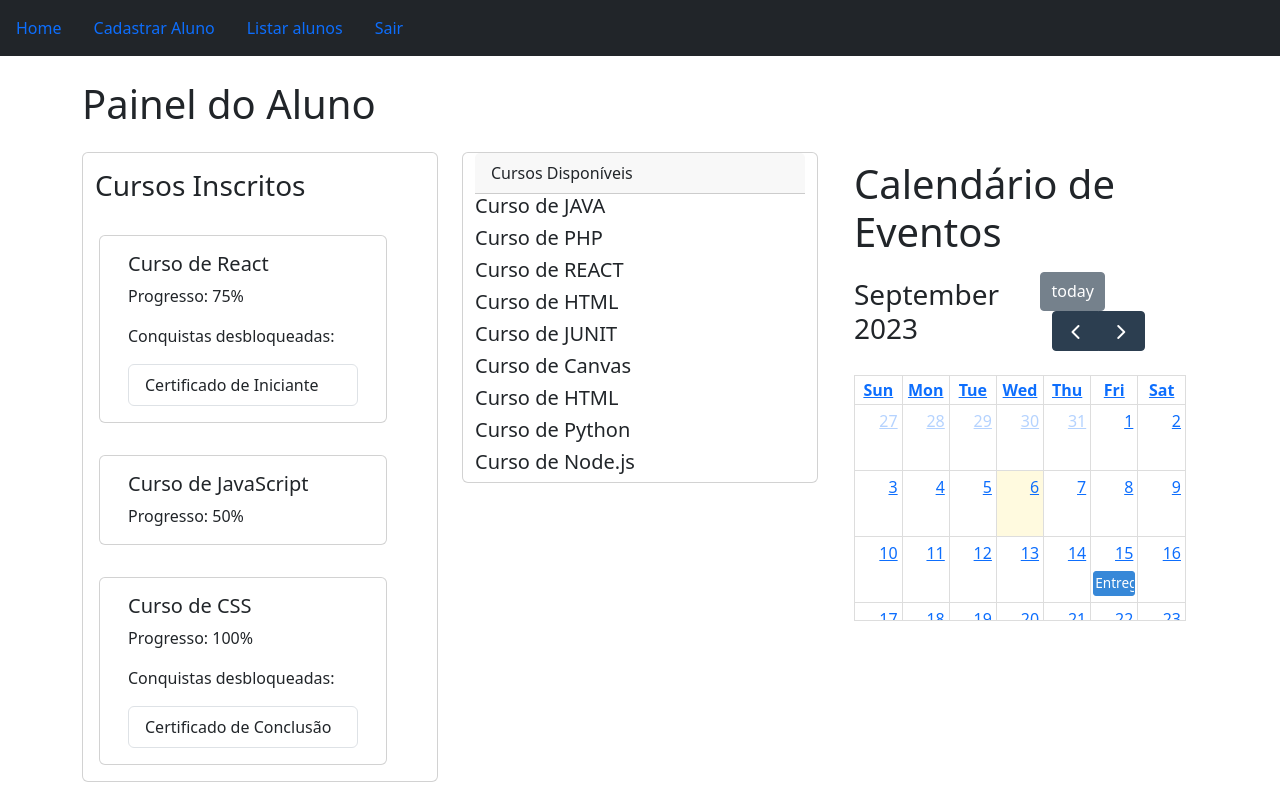
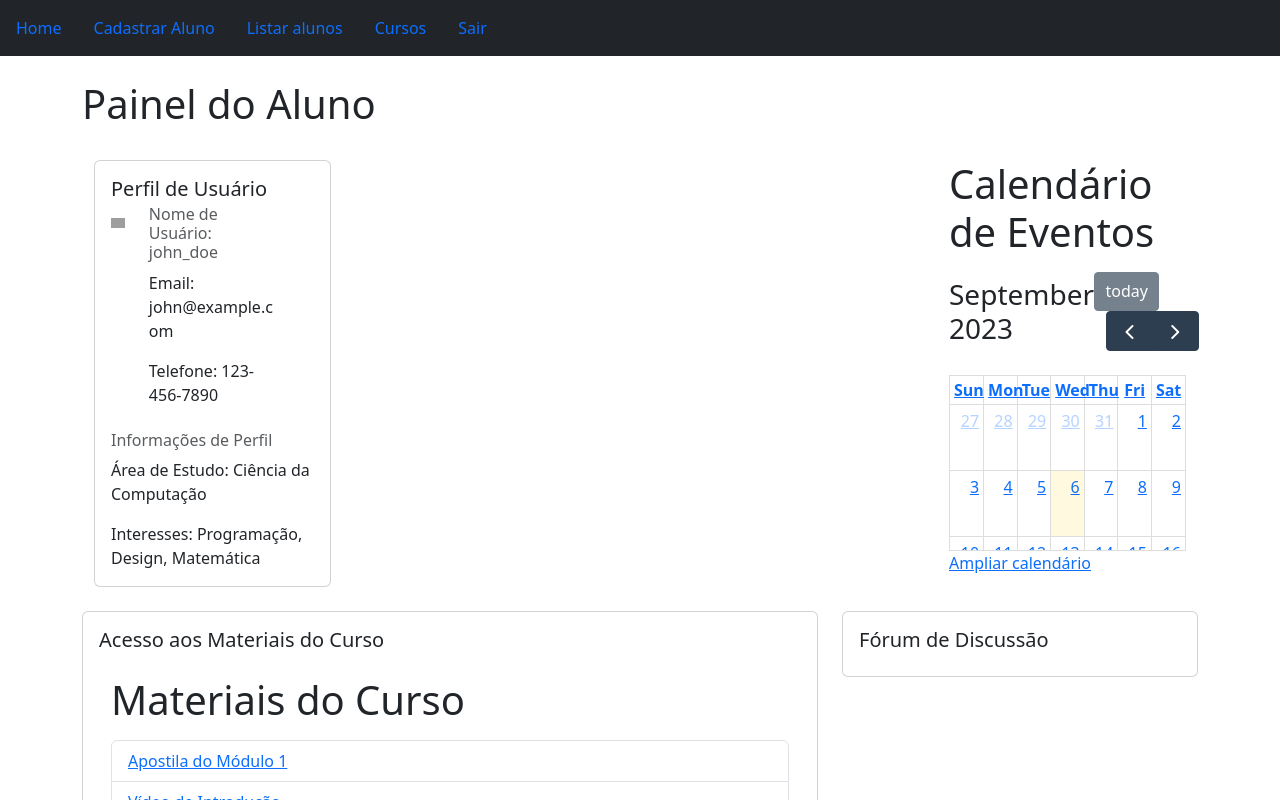
Before and after one commit to gilneiaquino/escolar-web, a React (Create React App) app: page /dashboard in a window 1280 px wide. Shown: the top 800 px of the page. Built offline with nearby package versions, Linux system fonts and the light colour scheme; grey boxes are pictures that could not be loaded.

Commit message:
cursos inscritos com paginação

```diff
--- a/src/AppRouter.tsx
+++ b/src/AppRouter.tsx
@@ -7,6 +7,7 @@ import AlunoConsultaList from './app/Aluno/AlunoConsultaList';
 import AlunoForm from './app/Aluno/AlunoForm';
 import CalendarioEventos from './app/painel/CalendarioEventos';
 import Dashboard from './app/painel/Dashboard';
+import Cursos from './app/Cursos/Cursos';
 
 const AppRouter = () => {
   return (
@@ -19,6 +20,8 @@ const AppRouter = () => {
         <Route path="/perguntas-form" element={<PerguntasForm />} />
         <Route path="/calendario-entrega-trabalhos" element={<CalendarioEventos />} />
         <Route path="/dashboard" element={<Dashboard />} />
+        <Route path="/cursos" element={<Cursos />} />
+
 
       </Routes>
     </Router>
--- a/src/app/menu/Menu.tsx
+++ b/src/app/menu/Menu.tsx
@@ -13,6 +13,9 @@ const Menu: React.FC = () => {
                     <a className="nav-link" href="/aluno-list-consulta">Listar alunos</a>
                 </li>
                 <li className="nav-item">
+                    <a className="nav-link" href="/cursos">Cursos</a>
+                </li>
+                <li className="nav-item">
                     <a className="nav-link" href="/Sair">Sair</a>
                 </li>
 
--- a/src/app/painel/CalendarioEventos.tsx
+++ b/src/app/painel/CalendarioEventos.tsx
@@ -1,6 +1,7 @@
 import React from 'react';
 import FullCalendar from '@fullcalendar/react';
 import dayGridPlugin from '@fullcalendar/daygrid';
+import { Link } from 'react-router-dom';
 
 const CalendarioEventos = () => {
   // Dados fictícios de eventos (prazos de entrega e datas de exames)
@@ -20,6 +21,7 @@ const CalendarioEventos = () => {
           events={eventos}
         />
       </div>
+      <div><Link to='/calendario-entrega-trabalhos'>Ampliar calendário</Link></div>
     </div>
   );
 };
--- a/src/app/painel/CursosDisponiveis.tsx
+++ /dev/null
@@ -1,52 +0,0 @@
-import { useState } from 'react';
-
-const CursosDisponiveis = () => {
-    // Simulando cursos disponíveis
-    const cursosDisponiveis = [
-        { titulo: 'Curso de JAVA', progresso: 10, conquistas: [] },
-        { titulo: 'Curso de PHP', progresso: 15, conquistas: [] },
-        { titulo: 'Curso de REACT', progresso: 25, conquistas: [] },
-        { titulo: 'Curso de HTML', progresso: 10, conquistas: [] },
-        { titulo: 'Curso de JUNIT', progresso: 100, conquistas: [] },
-        { titulo: 'Curso de Canvas', progresso: 100, conquistas: [] },
-        { titulo: 'Curso de HTML', progresso: 0, conquistas: [] },
-        { titulo: 'Curso de Python', progresso: 0, conquistas: [] },
-        { titulo: 'Curso de Node.js', progresso: 0, conquistas: [] },
-    ];
-
-    const [availableCourses] = useState(cursosDisponiveis);
-
-    return (
-        <div className='container'>
-            <div className='row'>
-                <div className="card my-3">
-                    <div className="card-header ">
-                    Cursos Disponíveis
-                    </div>
-                    <div className="row col-12">
-                        {availableCourses.map((curso, index) => (
-                            <div key={index}>
-                                <div >
-                                    <h5 >{curso.titulo}</h5>
-                                    {curso.conquistas.length > 0 && (
-                                        <div>
-                                            <ul className="list-group">
-                                                {curso.conquistas.map((conquista, conquistaIndex) => (
-                                                    <li key={conquistaIndex} className="list-group-item">{conquista}</li>
-                                                ))}
-                                            </ul>
-                                        </div>
-                                    )}
-                                </div>
-                            </div>
-                        ))}
-                    </div>
-
-
-                </div>
-            </div>
-        </div>
-    );
-};
-
-export default CursosDisponiveis;
--- a/src/app/painel/CursosIncritos.tsx
+++ /dev/null
@@ -1,69 +0,0 @@
-import React, { useState } from 'react';
-
-const CursosIncritos = () => {
-    const [paginaAtual, setPaginaAtual] = useState(1);
-    const cursosPorPagina = 3; // Define o número de cursos por página
-
-    // Simulando dados de cursos, progresso e conquistas
-    const cursos = [
-        { titulo: 'Curso de React', progresso: 75, conquistas: ['Certificado de Iniciante'] },
-        { titulo: 'Curso de JavaScript', progresso: 50, conquistas: [] },
-        { titulo: 'Curso de CSS', progresso: 100, conquistas: ['Certificado de Conclusão'] },
-        { titulo: 'Curso de JAVA', progresso: 100, conquistas: ['Certificado de Conclusão'] },
-        { titulo: 'Curso de PHP', progresso: 100, conquistas: ['Certificado de Conclusão'] },
-        { titulo: 'Curso de REACT', progresso: 100, conquistas: ['Certificado de Conclusão'] },
-        { titulo: 'Curso de HTML', progresso: 100, conquistas: ['Certificado de Conclusão'] },
-        { titulo: 'Curso de JUNIT', progresso: 100, conquistas: ['Certificado de Conclusão'] },
-        { titulo: 'Curso de Canvas', progresso: 100, conquistas: ['Certificado de Conclusão'] },
-    ];
-
-    const indiceInicial = (paginaAtual - 1) * cursosPorPagina;
-    const indiceFinal = paginaAtual * cursosPorPagina;
-
-    return (
-        <div className='container'>
-            <div className='row'>
-                <div className="card my-3">
-                    <h3 className='my-3'>Cursos Inscritos</h3>
-                    <div className="row col-12">
-                        {cursos.slice(indiceInicial, indiceFinal).map((curso, index) => (
-                            <div key={index} className="card" style={{ width: '18rem', margin: '1rem' }}>
-                                <div className="card-body">
-                                    <h5 className="card-title">{curso.titulo}</h5>
-                                    <p className="card-text">
-                                        Progresso: {curso.progresso}%
-                                    </p>
-                                    {curso.conquistas.length > 0 && (
-                                        <div>
-                                            <p>Conquistas desbloqueadas:</p>
-                                            <ul className="list-group">
-                                                {curso.conquistas.map((conquista, conquistaIndex) => (
-                                                    <li key={conquistaIndex} className="list-group-item">{conquista}</li>
-                                                ))}
-                                            </ul>
-                                        </div>
-                                    )}
-                                </div>
-                            </div>
-                        ))}
-                    </div>
-                </div>
-            </div>
-            <div className="d-flex justify-content-center mt-3">
-                <nav aria-label="Page navigation">
-                    <ul className="pagination">
-                        {Array.from({ length: Math.ceil(cursos.length / cursosPorPagina) }, (_, i) => (
-                            <li key={i} className={`page-item ${i + 1 === paginaAtual ? 'active' : ''}`}>
-                                <button className="page-link" onClick={() => setPaginaAtual(i + 1)}>
-                                    {i + 1}
-                                </button>
-                            </li>
-                        ))}
-                    </ul>
-                </nav>
-            </div>
-        </div>
-    );
-};
-
-export default CursosIncritos;
--- a/src/app/painel/Dashboard.tsx
+++ b/src/app/painel/Dashboard.tsx
@@ -1,7 +1,6 @@
 import CalendarioEventos from './CalendarioEventos';
 import MateriaisCurso from './MateriaisCurso';
-import CursosIncritos from './CursosIncritos';
-import CursosDisponiveis from './CursosDisponiveis';
+import PerfilUsuario from './PerfilUsuario';
 
 const Dashboard = () => {
     return (
@@ -9,13 +8,14 @@ const Dashboard = () => {
             <h1>Painel do Aluno</h1>
 
             <div className="row">
-                <div className="col-md-4">
-                    <CursosIncritos></CursosIncritos>
+                 <div className="col-md-3">
+                    <PerfilUsuario></PerfilUsuario>
                 </div>
-                <div className="col-md-4">
-                    <CursosDisponiveis></CursosDisponiveis>
+                <div className="col-md-3">
                 </div>
-                <div className="col-md-4">
+                <div className="col-md-3">
+                </div>
+                <div className="col-md-3">
                     <CalendarioEventos></CalendarioEventos>
                 </div>
             </div>
--- a/src/app/painel/PerfilUsuario.tsx
+++ b/src/app/painel/PerfilUsuario.tsx
@@ -30,7 +30,6 @@ const PerfilUsuario: React.FC = () => {
             <h6 className="card-subtitle mt-4 mb-2 text-muted">Informações de Perfil</h6>
             <p className="card-text">Área de Estudo: {usuario.areaDeEstudo}</p>
             <p className="card-text">Interesses: {usuario.interesses.join(', ')}</p>
-            <div><Link to='/calendario-entrega-trabalhos'>Calendário Atividades</Link></div>
           </div>
         </div>
       </div>
--- a/src/pages/HomePage.tsx
+++ b/src/pages/HomePage.tsx
@@ -1,5 +1,4 @@
 import React from 'react';
-import ResumoDoProgresso from '../app/painel/CursosIncritos';
 import PerfilUsuario from '../app/painel/PerfilUsuario';
 import MateriaisCurso from '../app/painel/MateriaisCurso';
 
@@ -8,7 +7,6 @@ const HomePage: React.FC = () => {
     <div>
        <PerfilUsuario></PerfilUsuario>
        <MateriaisCurso></MateriaisCurso>
-       <ResumoDoProgresso></ResumoDoProgresso>
     </div>
   );
 };
```
